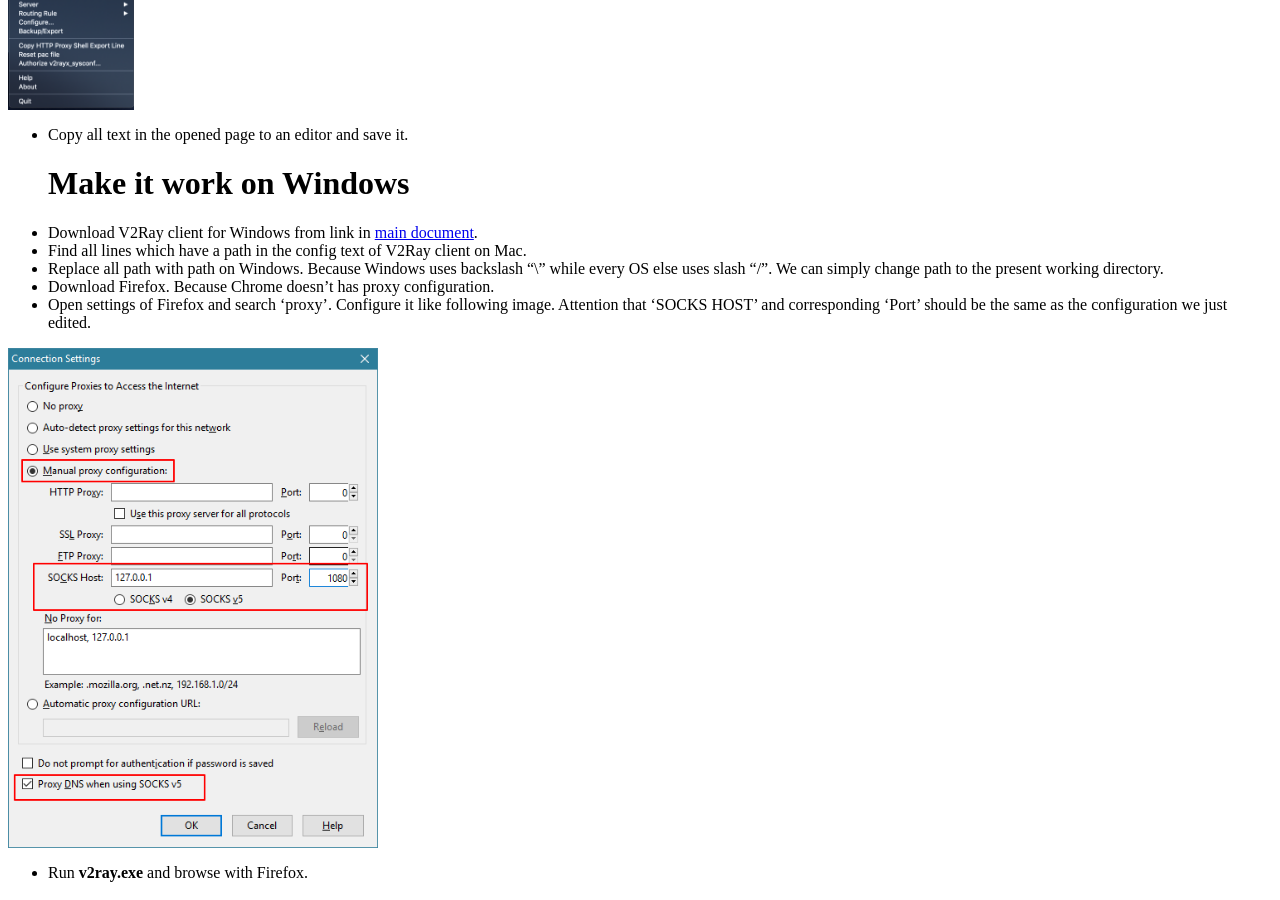
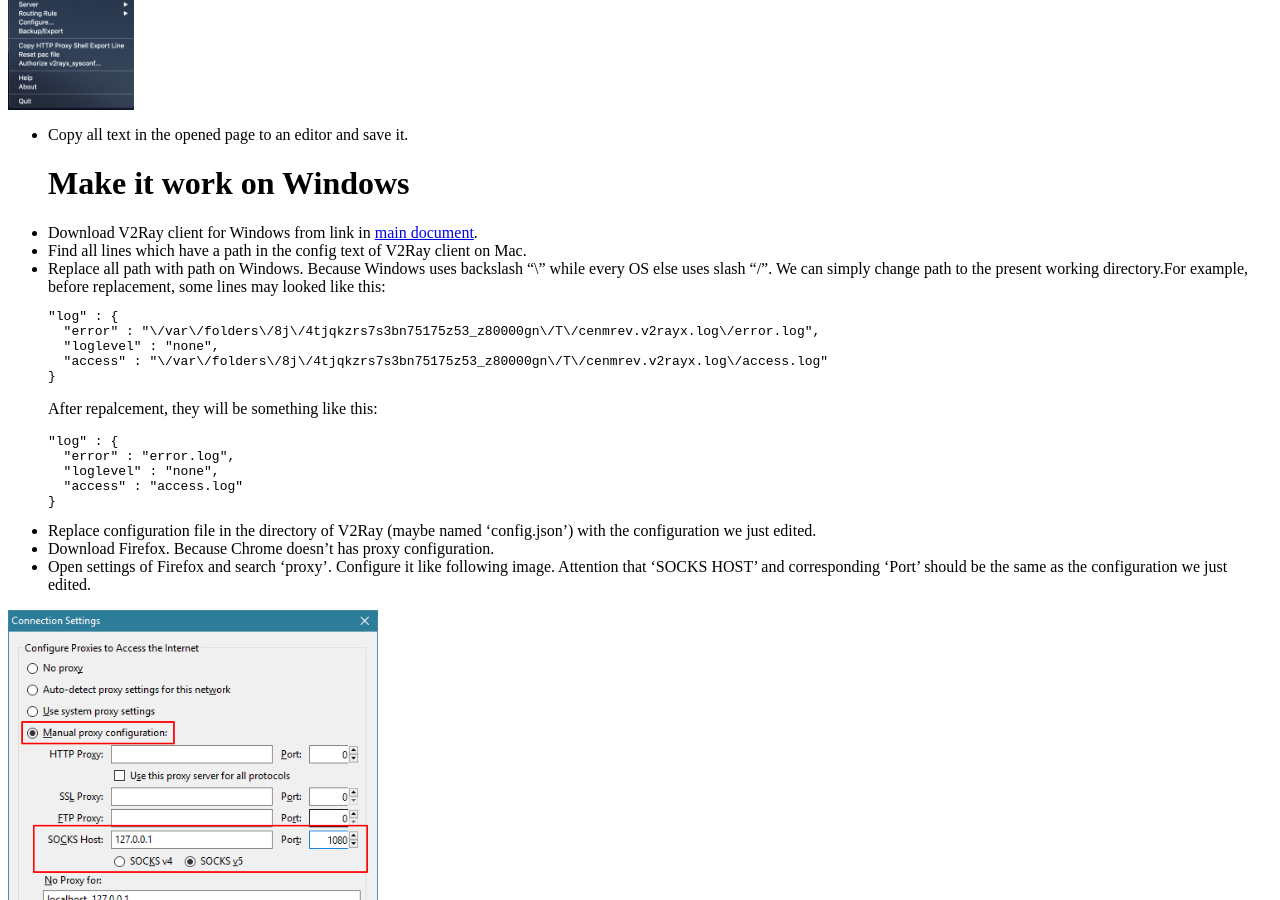
Before and after one commit to Neo-101/Neo-101.github.io, a Jekyll site: the page built from _posts/2019-09-19-config-v2way-on-windows.md, in a window 1280 px wide and 900 px high, scrolled down 478 px. Built offline with Jekyll 4.4.1, drawn with Linux system fonts in a browser that asks for light colours.

Commit message:
Edit post about configing V2Ray on Windows.

````diff
--- a/_posts/2019-09-19-config-v2way-on-windows.md
+++ b/_posts/2019-09-19-config-v2way-on-windows.md
@@ -10,7 +10,23 @@ Follow [main document] to build a V2Ray server.
 # Make it work on Windows
 * Download V2Ray client for Windows from link in [main document].
 * Find all lines which have a path in the config text of V2Ray client on Mac.
-* Replace all path with path on Windows. Because Windows uses backslash "\\" while every OS else uses slash "/". We can simply change path to the present working directory.
+* Replace all path with path on Windows. Because Windows uses backslash "\\" while every OS else uses slash "/". We can simply change path to the present working directory.For example, before replacement, some lines may looked like this:
+```
+"log" : {
+    "error" : "\/var\/folders\/8j\/4tjqkzrs7s3bn75175z53_z80000gn\/T\/cenmrev.v2rayx.log\/error.log",
+    "loglevel" : "none",
+    "access" : "\/var\/folders\/8j\/4tjqkzrs7s3bn75175z53_z80000gn\/T\/cenmrev.v2rayx.log\/access.log"
+  }
+```
+After repalcement, they will be something like this:
+```
+"log" : {
+    "error" : "error.log",
+    "loglevel" : "none",
+    "access" : "access.log"
+  }
+```
+* Replace configuration file in the directory of V2Ray (maybe named 'config.json') with the configuration we just edited.
 * Download Firefox. Because Chrome doesn't has proxy configuration.
 * Open settings of Firefox and search 'proxy'. Configure it like following image. Attention that 'SOCKS HOST' and corresponding 'Port' should be the same as the configuration we just edited.
 
````
Also changed, not shown: 3 other files.
